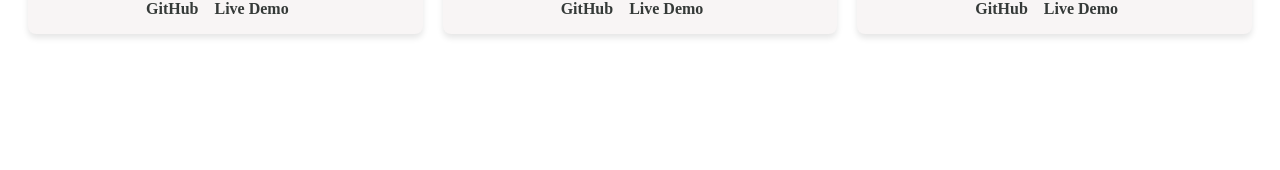
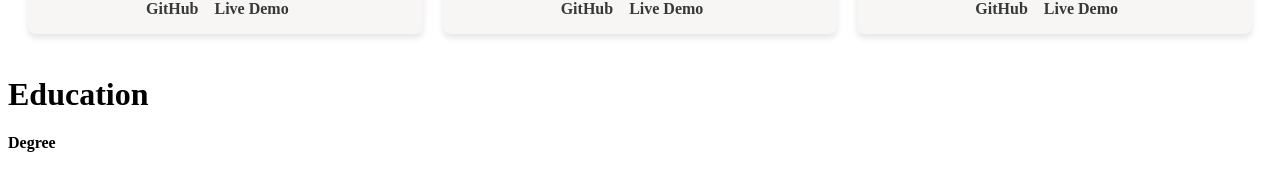
Before and after one commit to dev-aswinreji/portfolio, a React (Vite) app: page / in a window 1280 px wide. Shown: the part 1202-1372 px from the top of the page. Before the commit the page ends 1264 px from the top, so only its background shows below. Built offline with nearby package versions, Linux system fonts and the light colour scheme.

Commit message:
feat: Added a Eduction heading in about page need to complete this and need to do styling

```diff
--- a/src/App.tsx
+++ b/src/App.tsx
@@ -1,5 +1,6 @@
 import "./App.css";
 import Navbar from "./components/navbar/navbar";
+import About from "./pages/about/about";
 import Home from "./pages/home/home";
 
 function App() {
@@ -7,6 +8,7 @@
     <>
     <Navbar/>
     <Home/>
+    <About/>
     </>
   );
 }
--- a/src/pages/about/about.tsx
+++ b/src/pages/about/about.tsx
@@ -0,0 +1,9 @@
+
+export default function About() {
+    return (
+        <div id="about">
+            <h1>Education</h1>
+            <h4>Degree</h4>
+        </div>
+    )
+}
```
